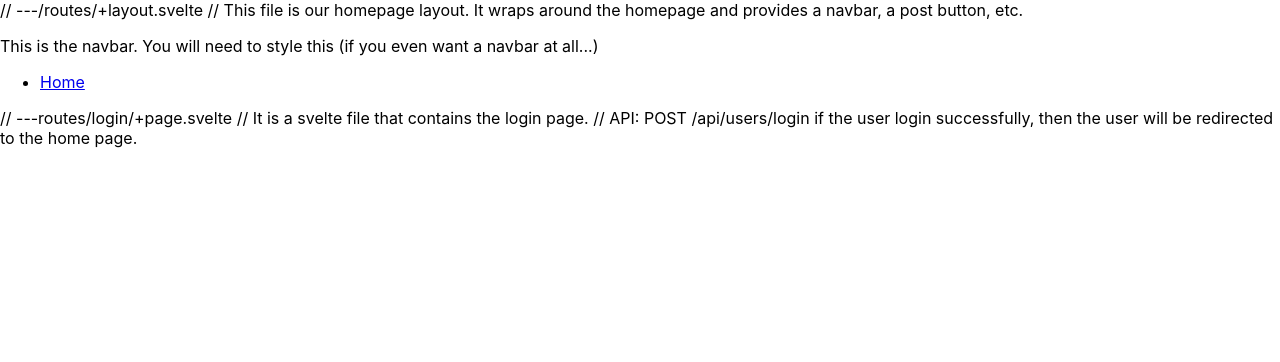
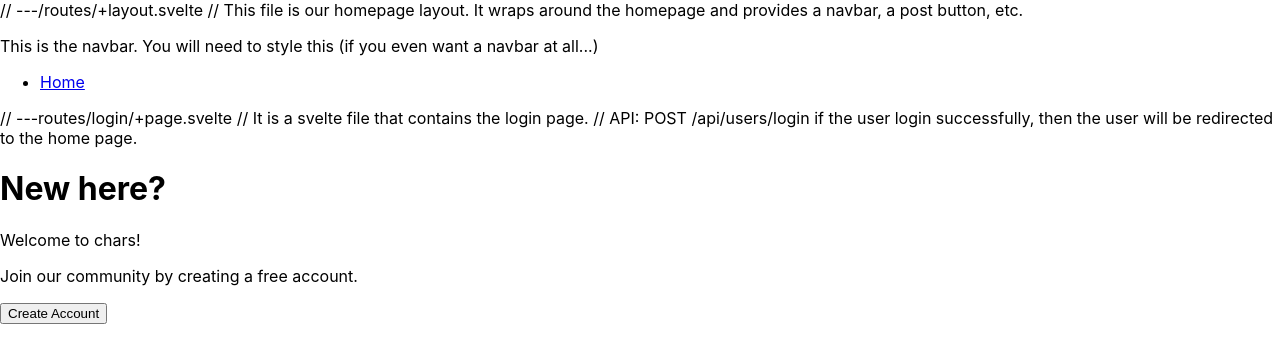
Before and after one commit to YunjieXuSS/blog-system, a SvelteKit app in the folder frontend/: page /login in a window 1280 px wide. Shown: the top 362 px of the page. Built offline with nearby package versions, Linux system fonts and the light colour scheme.

Commit message:
Created many components and added basic code to each so they are viewable

```diff
--- /dev/null
+++ b/frontend/src/lib/components/Button.svelte
@@ -0,0 +1,11 @@
+<!-- A button component to be altered as needed -->
+
+<script>
+    export let buttonLable;
+    export let buttonPath;
+    export function buttonClickFunction(){
+        window.location={buttonPath};
+    }
+</script>
+
+<button onclick="buttonClickFunction()">{buttonLable}</button>
--- a/frontend/src/lib/components/CommentCard.svelte
+++ b/frontend/src/lib/components/CommentCard.svelte
@@ -0,0 +1 @@
+<!-- Displays a comment -->
--- /dev/null
+++ b/frontend/src/lib/components/DisplayNumLikesComments.svelte
@@ -0,0 +1 @@
+<!-- Displays the amount of likes and comments at the bottom of an article in article viewer and article card -->
--- /dev/null
+++ b/frontend/src/lib/components/SignUpSection.svelte
@@ -0,0 +1,11 @@
+<!-- A component for the area right of the log in component. Contains a button that takes the user to the create account page -->
+
+<script>
+    import Button from "$lib/components/Button.svelte";
+</script>
+
+<h1>New here?</h1>
+<p>Welcome to chars!</p>
+<p>Join our community by creating a free account.</p>
+
+<Button buttonLable="Create Account" buttonPath="'/signup'"/>
--- /dev/null
+++ b/frontend/src/lib/components/UserInfo.svelte
@@ -0,0 +1 @@
+<!-- Displays the user's information (username, name, avatar, description) on their profile. -->
--- a/frontend/src/routes/login/+page.svelte
+++ b/frontend/src/routes/login/+page.svelte
@@ -1,3 +1,9 @@
 // ---routes/login/+page.svelte
 // It is a svelte file that contains the login page.
 // API: POST /api/users/login if the user login successfully, then the user will be redirected to the home page.
+
+<script>
+    import SignUpSection from "$lib/components/SignUpSection.svelte";
+</script>
+
+<SignUpSection />
```
Also changed, not shown: frontend/src/lib/components/PostArticleButton.svelte (added, +7 -0 lines), frontend/src/routes/profile/[userName]/+page.svelte (+8 -2 lines).
